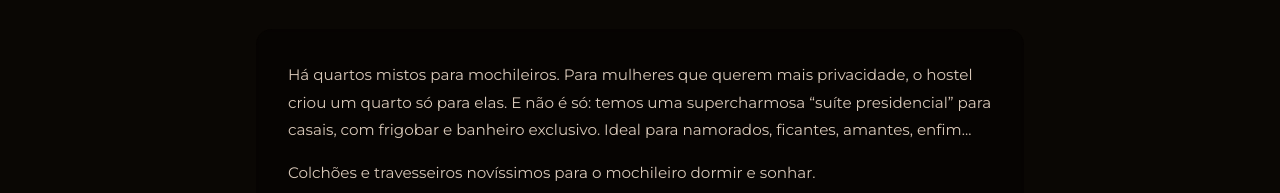
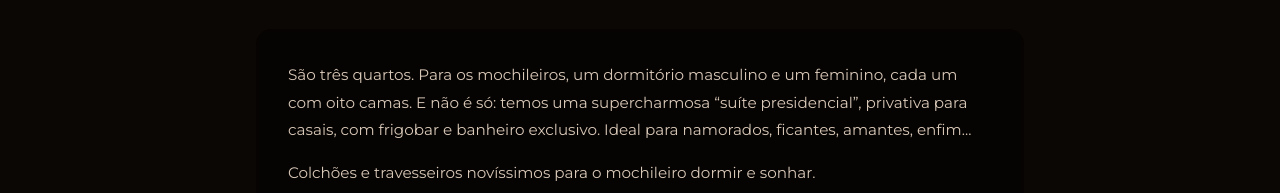
Before and after one commit to BitMonster04/666hostel, a plain HTML site: page hostel/index.html in a window 1280 px wide. Shown: the part 1012-1205 px from the top of the page. Drawn offline with nearby package versions, Linux system fonts and the light colour scheme.

Commit message:
Hostel: texto dos quartos conforme a realidade (masculino, feminino e suíte de casal)
Co-Authored-By: Claude Opus 5.5 <noreply@anthropic.com>

```diff
--- a/hostel/index.html
+++ b/hostel/index.html
@@ -361,7 +361,7 @@
                 <h2 class="font-heading text-2xl sm:text-3xl font-bold text-white mt-1">Onde você vai dormir</h2>
             </div>
             <div class="max-w-3xl mx-auto text-panel rounded-2xl p-6 sm:p-8 story text-left -mt-6 mb-4">
-                <p>Há quartos mistos para mochileiros. Para mulheres que querem mais privacidade, o hostel criou um quarto só para elas. E não é só: temos uma supercharmosa “suíte presidencial” para casais, com frigobar e banheiro exclusivo. Ideal para namorados, ficantes, amantes, enfim...</p>
+                <p>São três quartos. Para os mochileiros, um dormitório masculino e um feminino, cada um com oito camas. E não é só: temos uma supercharmosa “suíte presidencial”, privativa para casais, com frigobar e banheiro exclusivo. Ideal para namorados, ficantes, amantes, enfim...</p>
                 <p>Colchões e travesseiros novíssimos para o mochileiro dormir e sonhar.</p>
             </div>
         </div>
```
